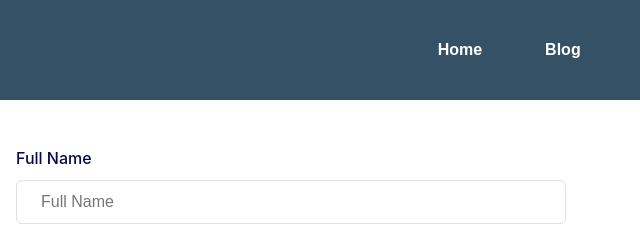
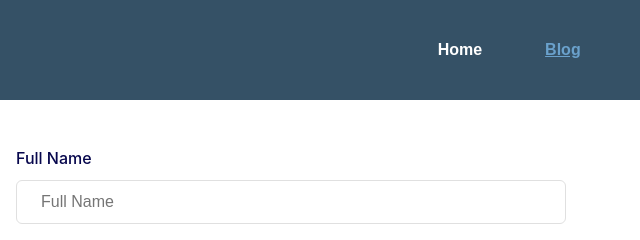
Before and after one commit to Bavy89/projectexamblog, a plain HTML site: page contact.html in a window 1280 px wide. Shown: the top 240 px of the page, 349-989 px from the left. Drawn offline with Linux system fonts and the light colour scheme; no server answers.

Commit message:
Update contact.html

```diff
--- a/contact.html
+++ b/contact.html
@@ -28,7 +28,7 @@
     </div>
     <ul class="links">
       <li><a href="index.html">Home</a></li>
-      <li><a href="blog.html">Blog</a></li>
+      <li><a href="blog.html"class="selected">Blog</a></li>
       <li><a href="contact.html">Contact</a></li>
       <li><a href="about us.html">About us</a></li>
     </ul>
```
